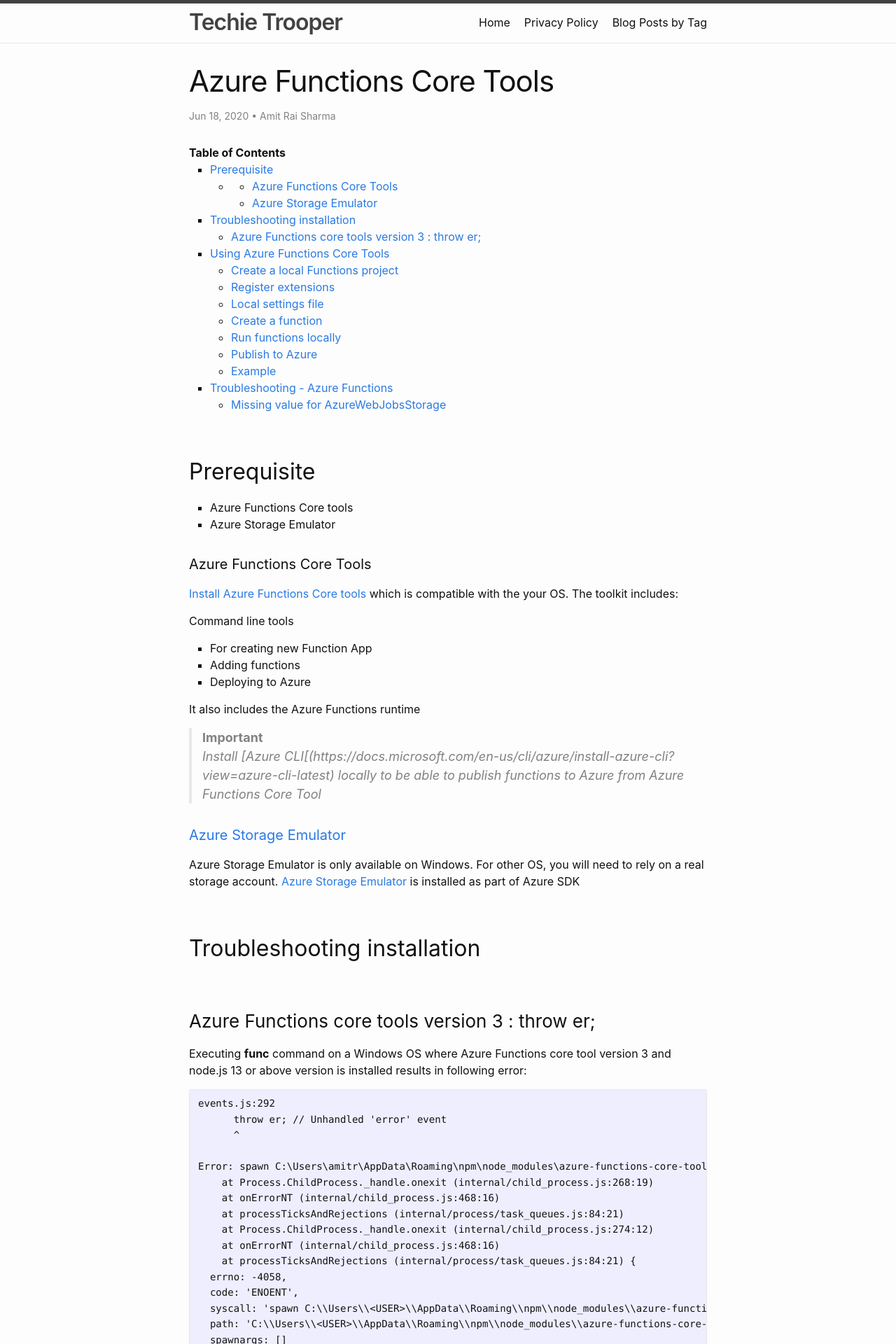
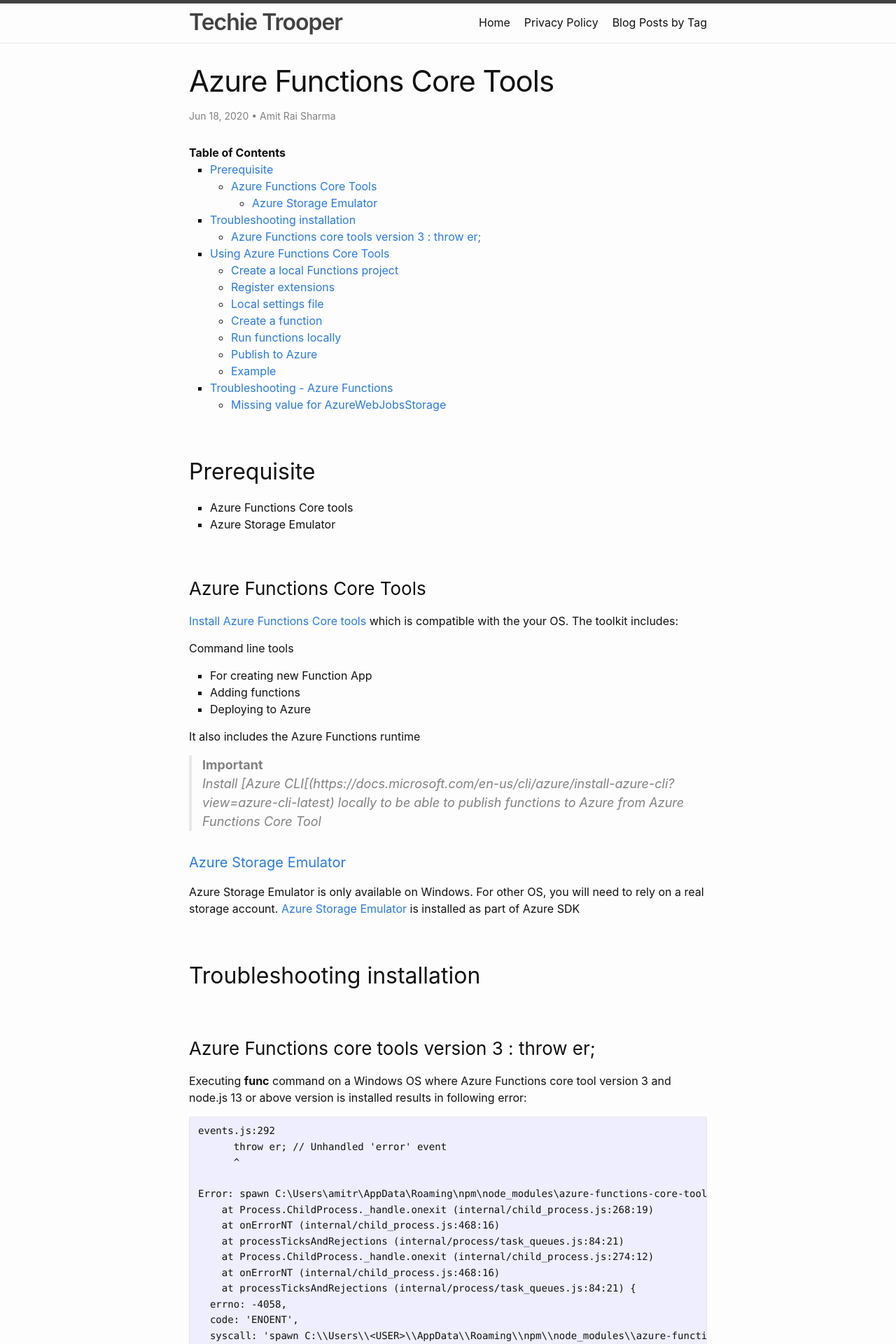
Before and after one commit to aarcosolutions/techie-trooper, a Jekyll site: the page built from _posts/azure/2020-06-18-azure-functions-core-tools.md, in a window 1280 px wide. Shown: the top 1920 px of the page at 70% size. Built offline with Jekyll 4.4.1, drawn with Linux system fonts in a browser that asks for light colours; comment, search, counter and statistics services are not loaded.

```diff
--- a/_posts/azure/2020-06-18-azure-functions-core-tools.md
+++ b/_posts/azure/2020-06-18-azure-functions-core-tools.md
@@ -12,7 +12,7 @@ tags: azure azure-functions
 - Azure Functions Core tools
 - Azure Storage Emulator
 
-#### Azure Functions Core Tools
+### Azure Functions Core Tools
 
 [Install Azure Functions Core tools](https://github.com/Azure/azure-functions-core-tools) which is compatible with the your OS. The toolkit includes:
 
--- a/assets/js/toc.js
+++ b/assets/js/toc.js
@@ -4,7 +4,7 @@
       var defaults = {
         noBackToTopLinks: false,
         title: '<b>Table of Contents</b>',
-        minimumHeaders: 3,
+        minimumHeaders: 2,
         headers: 'h1, h2, h3, h4, h5, h6',
         listType: 'ol', // values: [ol|ul]
         showEffect: 'show', // values: [show|slideDown|fadeIn|none]
```
